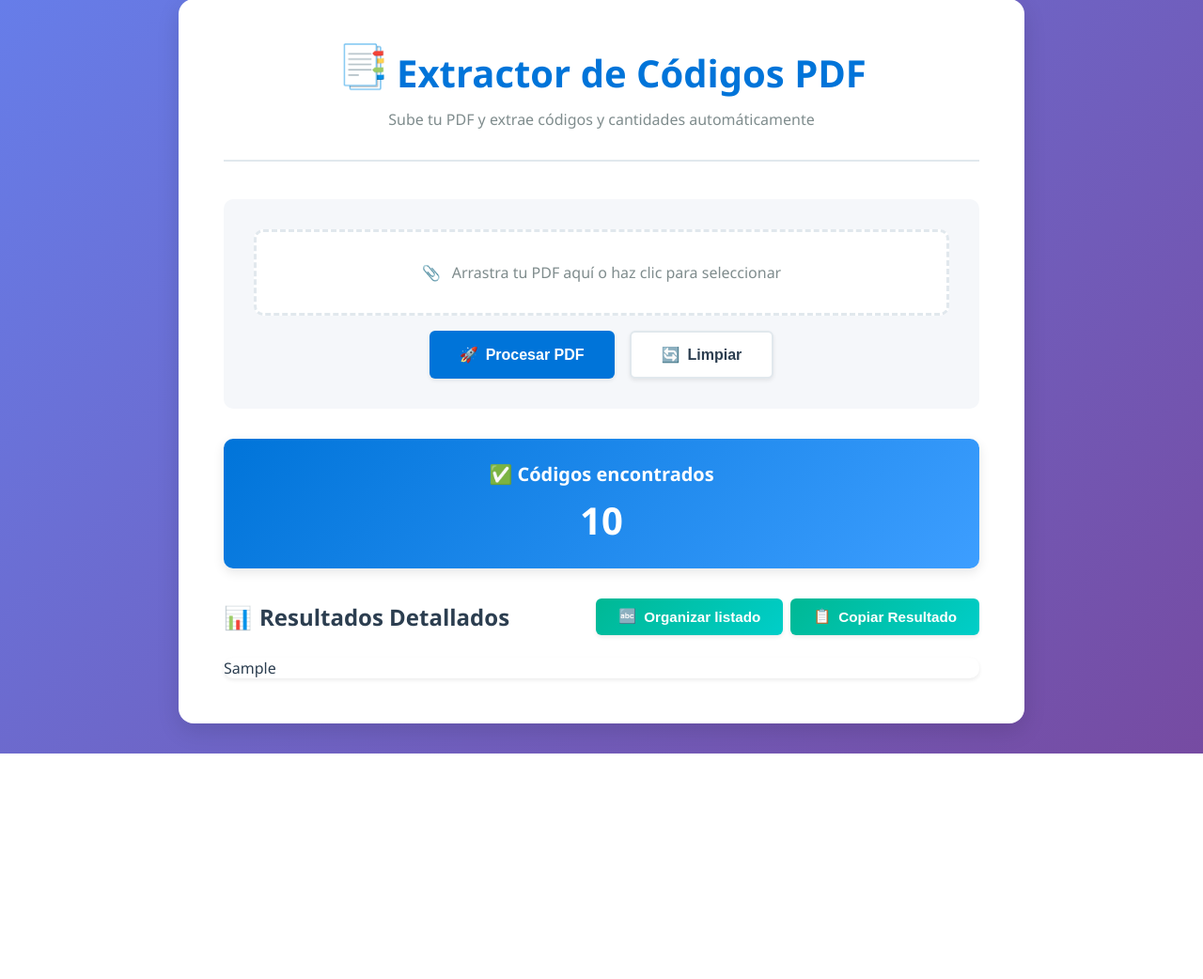
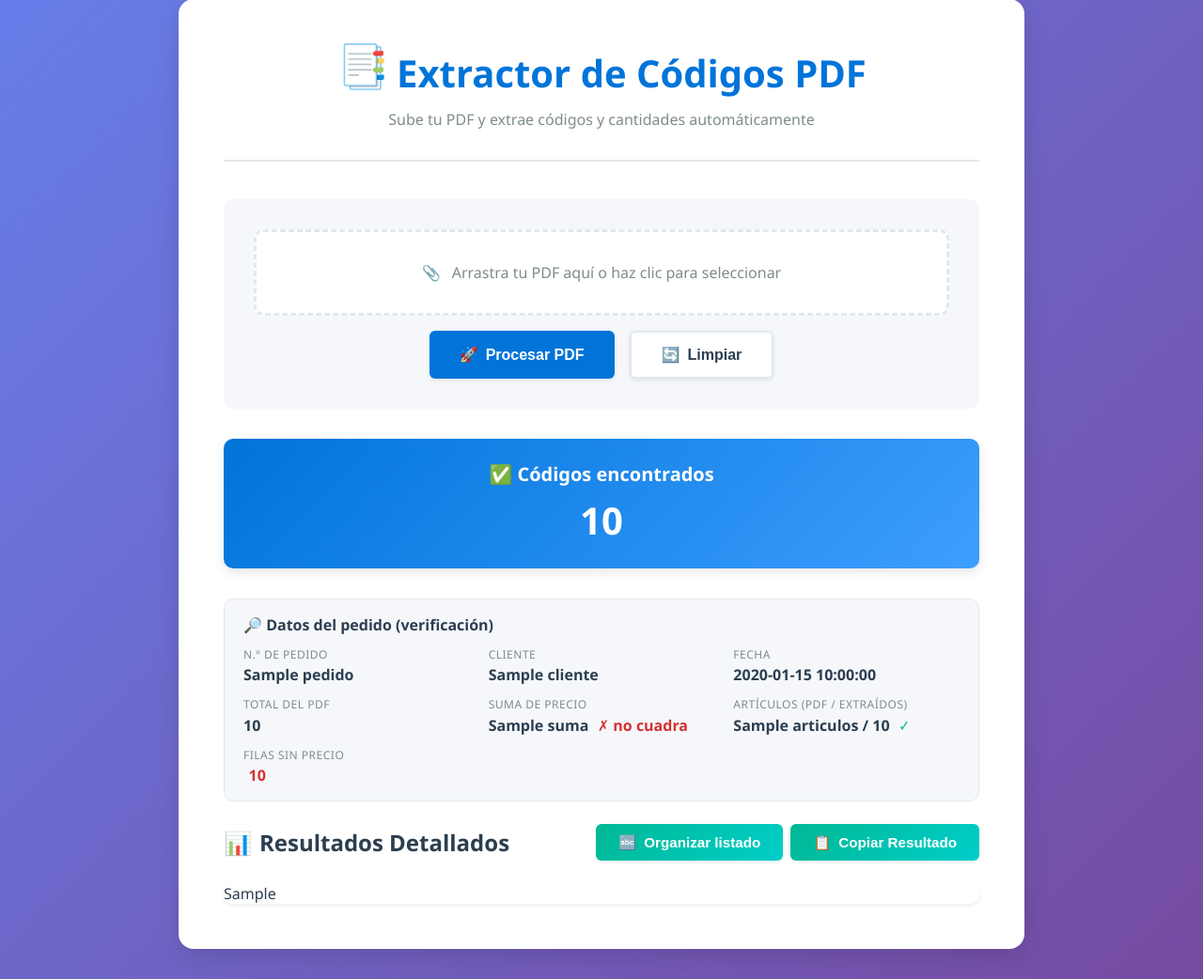
Before and after one commit to kinotracemaster-ux/EXTRATOR-KINO, a Flask app: template templates/index.html in a window 1280 px wide. Shown: the part 33-1075 px from the top of the page at 94% size. Before the commit the page ends 835 px from the top, so only its background shows below. Run offline with Flask 3, Linux system fonts and the light colour scheme; the template is opened without the code that fills it: most values are stand-ins (such as "Sample title", 1, 10 or a date in 2020).

Commit message:
Mostrar datos del pedido para verificación
Fuera de la tabla (no se copian): número de pedido, cliente, fecha y total
del PDF, más la suma de PRECIO y artículos extraídos frente al PDF.
Lo que no aparezca en el PDF queda vacío.

Co-Authored-By: Claude Opus 5.5 <noreply@anthropic.com>
Claude-Session: https://claude.ai/code/session_013q6uFJ1MDCWMK8h2s15Qfk

```diff
--- a/app.py
+++ b/app.py
@@ -71,12 +71,12 @@ def precio_de_fila(words, qty_word, code_word, columnas):
 RECARGO = Decimal('1.40')  # precio + 40 %
 
 
-def precio_mas_40(precio):
-    """Devuelve el precio + 40 % con el mismo formato del PDF
-    (símbolo, separador de miles y decimales). Si no se puede leer, ''."""
-    m = re.match(r'^(\$?\s*)(\d[\d.,]*)$', precio.strip())
+def leer_precio(precio):
+    """Interpreta un precio del PDF ('$72,000.00', '$1.000,50', '3.200').
+    Devuelve (valor, formato) o None si no se puede leer."""
+    m = re.match(r'^(\$?\s*)(\d[\d.,]*)$', (precio or '').strip())
     if not m:
-        return ''
+        return None
     pref, num = m.groups()
     # Separador decimal: el último '.' o ',' seguido de 1-2 dígitos al final
     dm = re.search(r'([.,])(\d{1,2})$', num)
@@ -90,12 +90,87 @@ def precio_mas_40(precio):
         if dm:
             valor += Decimal('0.' + dm.group(2))
     except InvalidOperation:
-        return ''
-    nuevo = (valor * RECARGO).quantize(Decimal(1).scaleb(-decs), rounding=ROUND_HALF_UP)
-    txt = f'{nuevo:,.{decs}f}'  # formato 1,234.56
+        return None
+    return valor, (pref, dec_sep, miles_sep, decs)
+
+
+def formatear_precio(valor, formato):
+    """Escribe un valor con el mismo formato (símbolo, miles, decimales) del PDF."""
+    pref, dec_sep, miles_sep, decs = formato
+    valor = valor.quantize(Decimal(1).scaleb(-decs), rounding=ROUND_HALF_UP)
+    txt = f'{valor:,.{decs}f}'  # formato 1,234.56
     if miles_sep != ',':
         txt = txt.replace(',', '\0').replace('.', ',' if dec_sep == ',' else '.').replace('\0', miles_sep)
     return pref + txt
+
+
+def precio_mas_40(precio):
+    """Devuelve el precio + 40 % con el mismo formato del PDF. Si no se puede leer, ''."""
+    leido = leer_precio(precio)
+    if not leido:
+        return ''
+    valor, formato = leido
+    return formatear_precio(valor * RECARGO, formato)
+
+
+# --- Datos del pedido para verificación (fuera de la tabla, no se copian) ---
+PEDIDO_PAT = re.compile(r'\b(?:RECIBO|PEDIDO|ORDEN|FACTURA|COTIZACI[OÓ]N)\b\s*(?:N[°ºo.]*\s*)?#?\s*:?\s*([A-Za-z0-9][A-Za-z0-9-]*)', re.I)
+TOTAL_PAT  = re.compile(r'^\s*TOTAL\s*:?\s*(\$?\s*\d[\d.,]*)\s*$', re.I)
+CANT_PAT   = re.compile(r'Cant\.?\s*:\s*(\d+)', re.I)
+CLIENTE_PAT = re.compile(r'^\s*CLIENTE\s*:\s*(.+)$', re.I)
+FECHA_PAT  = re.compile(r'\b(\d{1,2} de [A-Za-záéíóúñ]+ de \d{4}(?:,?\s+\d{1,2}:\d{2})?'
+                        r'|\d{1,2}[/-]\d{1,2}[/-]\d{2,4}(?:\s+\d{1,2}:\d{2})?)', re.I)
+
+
+def _negrita(linea):
+    return any(k in linea['chars'][0]['fontname'].lower() for k in ('bold', 'semibold', 'black'))
+
+
+def datos_pedido(pdf):
+    """Busca en el PDF número de pedido, cliente, fecha, total y cantidad de
+    artículos. Lo que no aparezca queda como ''."""
+    datos = {'pedido': '', 'cliente': '', 'fecha': '', 'total': '', 'articulos': ''}
+    lineas = []
+    for page in pdf.pages:
+        lineas.extend(page.extract_text_lines())
+    textos = [l['text'] for l in lineas]
+
+    for t in textos:
+        if not datos['pedido']:
+            m = PEDIDO_PAT.search(t)
+            if m and any(ch.isdigit() for ch in m.group(1)):
+                datos['pedido'] = m.group(1)
+        if not datos['articulos']:
+            m = CANT_PAT.search(t)
+            if m:
+                datos['articulos'] = m.group(1)
+        if not datos['cliente']:
+            m = CLIENTE_PAT.match(t)
+            if m:
+                datos['cliente'] = m.group(1).strip()
+        m = TOTAL_PAT.match(t)
+        if m:
+            datos['total'] = m.group(1).strip()   # el último "Total" del PDF
+        m = FECHA_PAT.search(t)
+        if m:
+            datos['fecha'] = m.group(1)           # la última fecha del PDF
+
+    # Sin etiqueta "Cliente:": en el encabezado (antes del primer artículo) el
+    # primer nombre en negrita es el vendedor y el segundo, del mismo tamaño, el cliente.
+    if not datos['cliente'] and lineas:
+        encabezado = []
+        for l in lineas:
+            if QTY_PAT.match(l['text']) or CANT_PAT.search(l['text']):
+                break
+            if PEDIDO_PAT.search(l['text']) or not l['chars']:
+                continue
+            if _negrita(l):
+                encabezado.append(l)
+        if len(encabezado) >= 2:
+            vendedor, cliente = encabezado[0], encabezado[1]
+            if round(vendedor['chars'][0]['size']) == round(cliente['chars'][0]['size']):
+                datos['cliente'] = cliente['text'].strip()
+    return datos
 
 
 @app.route('/', methods=['GET','POST'])
@@ -104,6 +179,7 @@ def index():
     resumen_texto = None
     error_msg     = None
     total         = 0
+    pedido        = None
 
     if request.method == 'POST':
         f = request.files.get('pdf')
@@ -122,6 +198,7 @@ def index():
                 qty_only_pat = re.compile(r'^(\d+)[x×]\s*$')
 
                 with pdfplumber.open(path) as pdf:
+                    pedido = datos_pedido(pdf)
                     for page in pdf.pages:
                         words = page.extract_words(use_text_flow=True)
                         columnas = find_columns(words)
@@ -153,6 +230,16 @@ def index():
                 else:
                     df = pd.DataFrame(datos, columns=['codigo','cantidad','unidad','precio'])
                     df['precio40'] = df['precio'].apply(precio_mas_40)
+                    # Verificación: suma de los precios extraídos frente al Total del PDF
+                    leidos = [leer_precio(p) for p in df['precio']]
+                    validos = [x for x in leidos if x]
+                    if validos:
+                        ref = leer_precio(pedido['total']) or validos[0]
+                        suma = sum(v for v, _ in validos)
+                        pedido['suma'] = formatear_precio(suma, ref[1])
+                        pedido['sin_precio'] = len(leidos) - len(validos)
+                        if pedido['total'] and leer_precio(pedido['total']):
+                            pedido['cuadra'] = suma == leer_precio(pedido['total'])[0]
                     # Texto plano para copiar (codigo \t vacío \t cantidad \t unidad \t vacío \t precio \t precio+40%),
                     # sin titulos. En pantalla, el botón Copiar lo regenera desde la tabla (orden actual).
                     lines = []
@@ -173,7 +260,8 @@ def index():
         resumen_html=resumen_html,
         resumen_texto=resumen_texto,
         error=error_msg,
-        total=total
+        total=total,
+        pedido=pedido
     )
 
 if __name__ == '__main__':
--- a/static/css/style.css
+++ b/static/css/style.css
@@ -327,6 +327,44 @@ h2 {
     gap: 0.5rem;
 }
 
+/* Order verification data (outside the table, not copied) */
+.order-info {
+    background: var(--bg-primary);
+    border: 1px solid var(--border-color);
+    border-radius: var(--radius-md);
+    padding: 1rem 1.25rem;
+    margin-bottom: 1.5rem;
+}
+
+.order-info h3 {
+    font-size: 1rem;
+    margin-bottom: 0.75rem;
+}
+
+.order-info dl {
+    display: grid;
+    grid-template-columns: repeat(auto-fit, minmax(180px, 1fr));
+    gap: 0.75rem 1.25rem;
+    margin: 0;
+}
+
+.order-info dt {
+    font-size: 0.75rem;
+    text-transform: uppercase;
+    letter-spacing: 0.5px;
+    color: var(--text-secondary);
+}
+
+.order-info dd {
+    margin: 0.15rem 0 0;
+    font-weight: 600;
+    color: var(--text-primary);
+    min-height: 1.2em;
+}
+
+.order-info .ok { color: #00b894; margin-left: 0.35rem; }
+.order-info .bad { color: #d63031; margin-left: 0.35rem; }
+
 /* Results action buttons (Organizar + Copiar) */
 .results-actions {
     display: flex;
--- a/templates/index.html
+++ b/templates/index.html
@@ -58,6 +58,31 @@
         <span class="number">{{ total }}</span>
       </div>
 
+      {% if pedido %}
+      <div class="order-info">
+        <h3>🔎 Datos del pedido (verificación)</h3>
+        <dl>
+          <div><dt>N.º de pedido</dt><dd>{{ pedido.pedido }}</dd></div>
+          <div><dt>Cliente</dt><dd>{{ pedido.cliente }}</dd></div>
+          <div><dt>Fecha</dt><dd>{{ pedido.fecha }}</dd></div>
+          <div><dt>Total del PDF</dt><dd>{{ pedido.total }}</dd></div>
+          {% if pedido.suma %}
+          <div><dt>Suma de PRECIO</dt><dd>{{ pedido.suma }}
+            {% if pedido.cuadra is defined %}<span class="{{ 'ok' if pedido.cuadra else 'bad' }}">{{ '✓ cuadra' if pedido.cuadra else '✗ no cuadra' }}</span>{% endif %}
+          </dd></div>
+          {% endif %}
+          {% if pedido.articulos %}
+          <div><dt>Artículos (PDF / extraídos)</dt><dd>{{ pedido.articulos }} / {{ total }}
+            <span class="{{ 'ok' if pedido.articulos|int == total else 'bad' }}">{{ '✓' if pedido.articulos|int == total else '✗' }}</span>
+          </dd></div>
+          {% endif %}
+          {% if pedido.sin_precio %}
+          <div><dt>Filas sin precio</dt><dd><span class="bad">{{ pedido.sin_precio }}</span></dd></div>
+          {% endif %}
+        </dl>
+      </div>
+      {% endif %}
+
       <div class="results-header">
         <h2>
           <span>📊</span>
```
